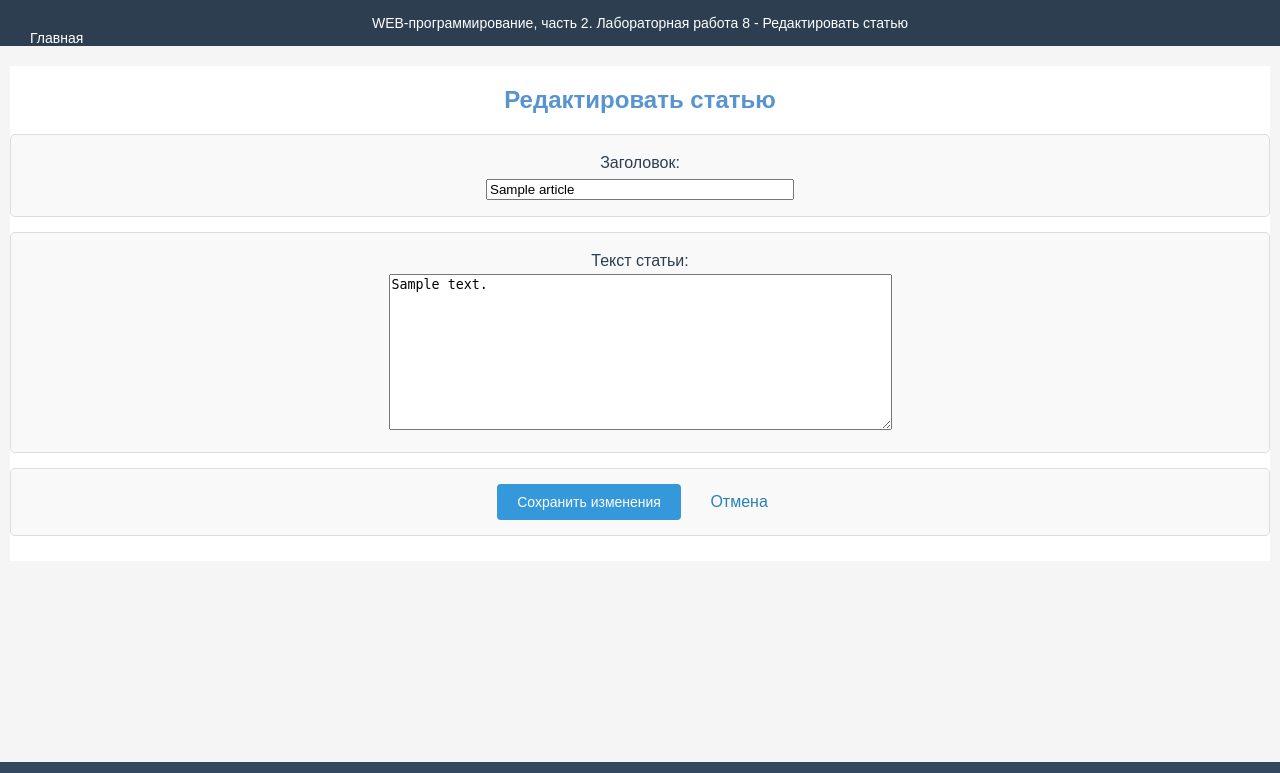
After one commit to ArtematGame/WebCursTree, a Flask app: page /lab8/edit/1 in a window 1280 px wide. The commit adds this page. Shown: the top 773 px of the page. Run offline with Flask 3, Linux system fonts and the light colour scheme; a user stored in the database is signed in; tables that the repository leaves empty hold one stand-in row (values such as "Sample post").

Commit message:
Самостоятельное

```diff
--- a/lab8.py
+++ b/lab8.py
@@ -1,10 +1,16 @@
-from flask import Blueprint, render_template, request, redirect
-from werkzeug.security import generate_password_hash
+from flask import Blueprint, render_template, request, redirect, abort
+from werkzeug.security import generate_password_hash, check_password_hash
 from db import db
 from db.models import users, articles
-from flask_login import login_user, login_required, current_user
+from flask_login import login_user, login_required, current_user, logout_user
 
 lab8 = Blueprint('lab8', __name__)
+
+@lab8.route('/lab8/')
+def main():
+    # Добавляем проверку текущего пользователя
+    login = current_user.login if current_user.is_authenticated else None
+    return render_template('lab8/lab8.html', login=login)
 
 @lab8.route('/lab8/register/', methods=['GET', 'POST'])
 def register():
@@ -14,7 +20,6 @@ def register():
     login_form = request.form.get('login')
     password_form = request.form.get('password')
 
-    # Проверка на пустые поля
     if not login_form:
         return render_template('lab8/register.html',
                                error='Логин не может быть пустым')
@@ -32,6 +37,9 @@ def register():
     new_user = users(login=login_form, password=password_hash)
     db.session.add(new_user)
     db.session.commit()
+
+    # ЗАДАНИЕ 2: Автоматический логин после регистрации
+    login_user(new_user, remember=False)
     return redirect('/lab8/')
 
 @lab8.route('/lab8/login', methods=['GET', 'POST'])
@@ -42,7 +50,9 @@ def login():
     login_form = request.form.get('login')
     password_form = request.form.get('password')
 
-    # Проверка на пустые поля
+    # ЗАДАНИЕ 3: Галочка "запомнить меня"
+    remember_me = request.form.get('remember_me')
+
     if not login_form:
         return render_template('lab8/login.html',
                                error='Логин не может быть пустым')
@@ -53,10 +63,11 @@ def login():
 
     user = users.query.filter_by(login=login_form).first()
 
-    if user:
-        if check_password_hash(user.password, password_form):
-            login_user(user, remember = False)
-            return redirect('/lab8/')
+    if user and check_password_hash(user.password, password_form):
+        # ЗАДАНИЕ 3: remember=True если установлена галочка
+        remember = remember_me == 'on'
+        login_user(user, remember=remember)
+        return redirect('/lab8/')
 
     return render_template('lab8/login.html',
                            error='Ошибка входа: логин и/или пароль неверны')
@@ -64,10 +75,90 @@ def login():
 @lab8.route('/lab8/articles/')
 @login_required
 def article_list():
-    return "список статей"
+    # Получаем статьи текущего пользователя
+    user_articles = articles.query.filter_by(login_id=current_user.id).all()
+    return render_template('lab8/articles.html', articles=user_articles)
+
+@lab8.route('/lab8/create/', methods=['GET', 'POST'])
+@login_required
+def create_article():
+    # ЗАДАНИЕ 4: Создание статьи
+    if request.method == 'GET':
+        return render_template('lab8/create.html')
+
+    title = request.form.get('title')
+    article_text = request.form.get('article_text')
+
+    if not title:
+        return render_template('lab8/create.html',
+                               error='Заголовок не может быть пустым')
+
+    if not article_text:
+        return render_template('lab8/create.html',
+                               error='Текст статьи не может быть пустым')
+
+    new_article = articles(
+        login_id=current_user.id,
+        title=title,
+        article_text=article_text,
+        is_favorite=False,
+        is_public=False,
+        likes=0
+    )
+
+    db.session.add(new_article)
+    db.session.commit()
+
+    return redirect('/lab8/articles/')
+
+@lab8.route('/lab8/edit/<int:article_id>', methods=['GET', 'POST'])
+@login_required
+def edit_article(article_id):
+    # ЗАДАНИЕ 5: Редактирование статьи
+    article = articles.query.get_or_404(article_id)
+
+    # Проверяем, принадлежит ли статья текущему пользователю
+    if article.login_id != current_user.id:
+        abort(403)  # Запрещено
+
+    if request.method == 'GET':
+        return render_template('lab8/edit.html', article=article)
+
+    title = request.form.get('title')
+    article_text = request.form.get('article_text')
+
+    if not title:
+        return render_template('lab8/edit.html', article=article,
+                               error='Заголовок не может быть пустым')
+
+    if not article_text:
+        return render_template('lab8/edit.html', article=article,
+                               error='Текст статьи не может быть пустым')
+
+    article.title = title
+    article.article_text = article_text
+
+    db.session.commit()
+
+    return redirect('/lab8/articles/')
+
+@lab8.route('/lab8/delete/<int:article_id>', methods=['POST'])
+@login_required
+def delete_article(article_id):
+    # ЗАДАНИЕ 6: Удаление статьи
+    article = articles.query.get_or_404(article_id)
+
+    # Проверяем, принадлежит ли статья текущему пользователю
+    if article.login_id != current_user.id:
+        abort(403)  # Запрещено
+
+    db.session.delete(article)
+    db.session.commit()
+
+    return redirect('/lab8/articles/')
 
 @lab8.route('/lab8/logout/')
 @login_required
 def logout():
     logout_user()
-    return redirect ('/lab8/')
+    return redirect('/lab8/')
--- /dev/null
+++ b/templates/lab8/edit.html
@@ -0,0 +1,34 @@
+{% extends "base.html" %}
+
+{% block lab %}Лабораторная работа 8 - Редактировать статью{% endblock %}
+
+{% block main %}
+    <h1>Редактировать статью</h1>
+
+    {% if error %}
+        <div style="color: red; font-weight: bold; margin-bottom: 10px;">
+            {{ error }}
+        </div>
+    {% endif %}
+
+    <form action="/lab8/edit/{{ article.id }}" method="post">
+        <div>
+            <label>
+                Заголовок: <br>
+                <input type="text" name="title" value="{{ article.title }}" style="width: 300px;">
+            </label>
+        </div>
+
+        <div style="margin-top: 15px;">
+            <label>
+                Текст статьи: <br>
+                <textarea name="article_text" rows="10" cols="60">{{ article.article_text }}</textarea>
+            </label>
+        </div>
+
+        <div style="margin-top: 15px;">
+            <button type="submit" class="button">Сохранить изменения</button>
+            <a href="/lab8/articles/" class="button" style="margin-left: 10px;">Отмена</a>
+        </div>
+    </form>
+{% endblock %}
```
Also changed, not shown: templates/lab8/articles.html (added, +30 -0 lines), templates/lab8/create.html (added, +34 -0 lines), templates/lab8/lab8.html (+11 -10 lines), templates/lab8/login.html (+12 -1 lines), templates/lab8/register.html (+6 -2 lines).
